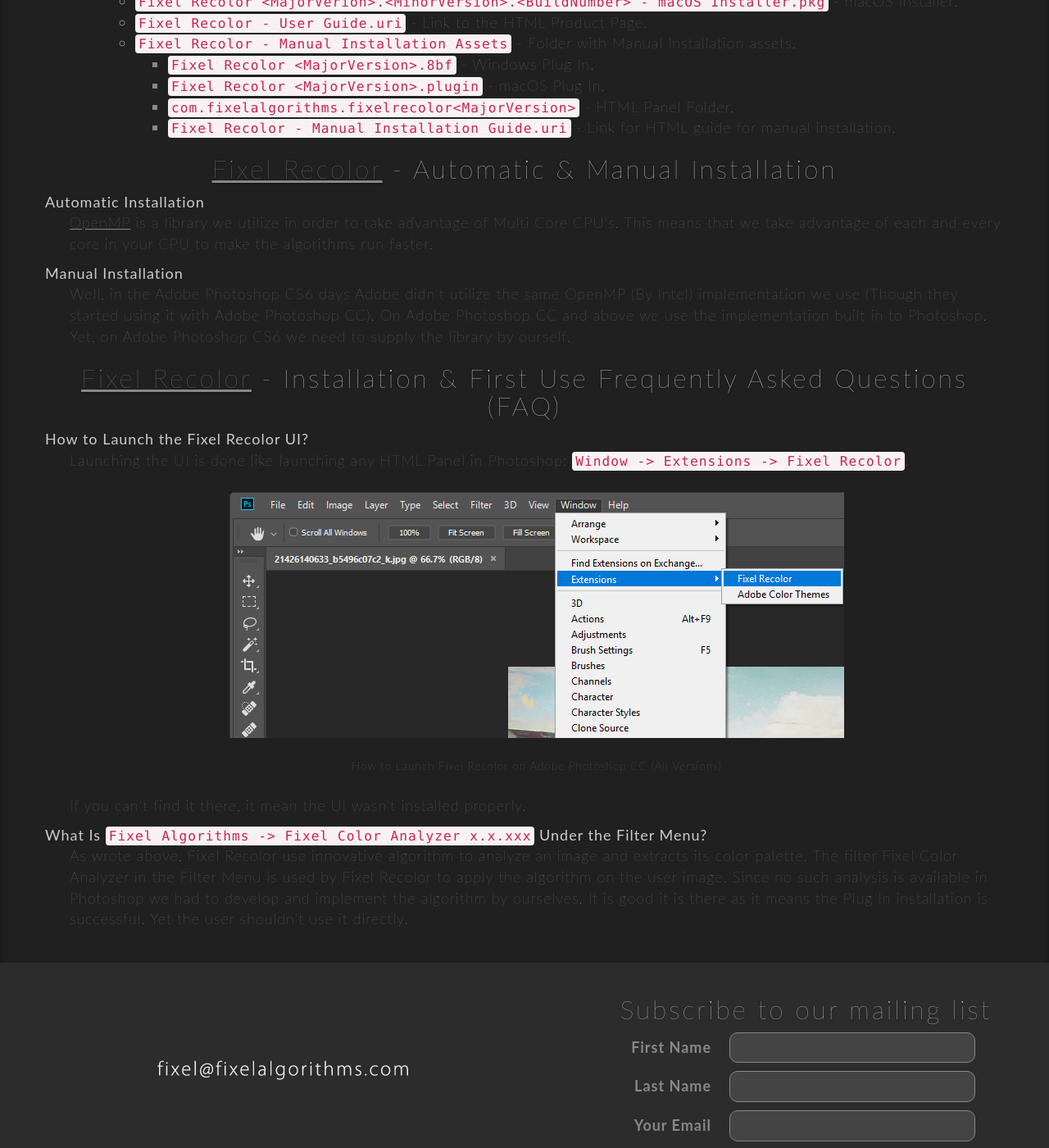
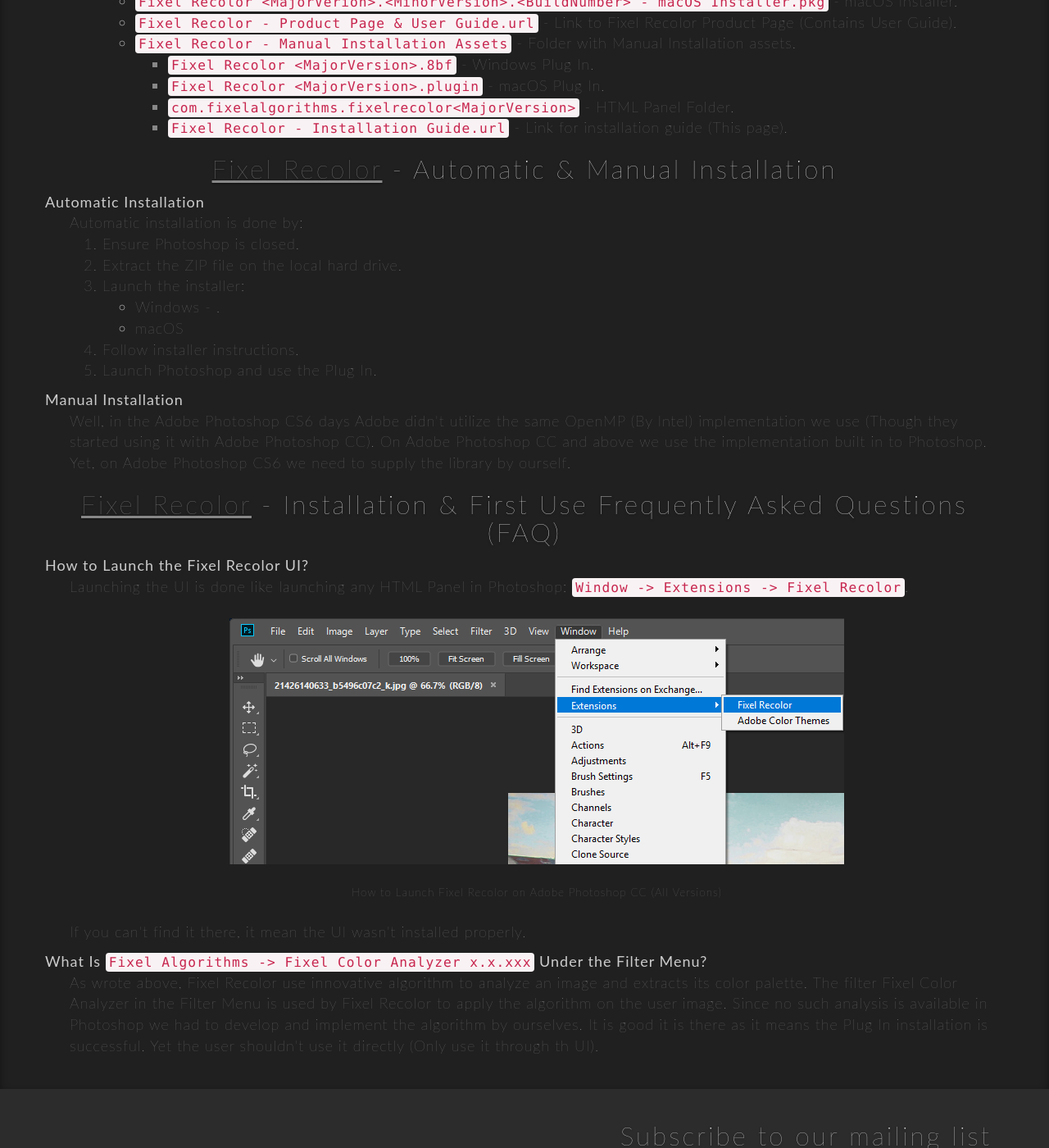
Before and after one commit to FixelAlgorithmsTeam/fixel, a Jekyll site: the page built from support/fixel-recolor-installation-guide.html, in a window 1280 px wide and 1400 px high, scrolled down 680 px. Shown: the whole window at 82% size. Built offline with Jekyll 4.4.1, drawn with Linux system fonts in a browser that asks for light colours; nearby versions of some CDN libraries; comment, search, counter and statistics services are not loaded.

Commit message:
New 	- 	Working on Fixel Recolor Installation Page. Fixed 	- 	B Known Issues 	-	C To Do 	- 	D Remarks 	- 	E

```diff
--- a/support/fixel-recolor-installation-guide.html
+++ b/support/fixel-recolor-installation-guide.html
@@ -40,12 +40,12 @@
 							<li><code>Fixel Recolor &lt;MajorVerion&gt;.&lt;MinorVersion&gt;.&lt;BuildNumber&gt;.zip</code> - The ZIP File container.<ul>
 							<li><code>Fixel Recolor &lt;MajorVerion&gt;.&lt;MinorVersion&gt;.&lt;BuildNumber&gt; - Windows Installer.exe</code> - Windows Installer.</li>
 							<li><code>Fixel Recolor &lt;MajorVerion&gt;.&lt;MinorVersion&gt;.&lt;BuildNumber&gt; - macOS Installer.pkg</code> - macOS Installer.</li>
-							<li><code>Fixel Recolor - User Guide.uri</code> - Link to the HTML Product Page.</li>
+							<li><code>Fixel Recolor - Product Page & User Guide.url</code> - Link to Fixel Recolor Product Page (Contains User Guide).</li>
 							<li><code>Fixel Recolor - Manual Installation Assets</code> - Folder with Manual Installation assets.<ul>
 							<li><code>Fixel Recolor &lt;MajorVersion&gt;.8bf</code> - Windows Plug In.</li>
 							<li><code>Fixel Recolor &lt;MajorVersion&gt;.plugin</code> - macOS Plug In.</li>
 							<li><code>com.fixelalgorithms.fixelrecolor&lt;MajorVersion&gt;</code> - HTML Panel Folder.</li>
-							<li><code>Fixel Recolor - Manual Installation Guide.uri</code> - Link for HTML guide for manual installation.</li>
+							<li><code>Fixel Recolor - Installation Guide.url</code> - Link for installation guide (This page).</li>
 							</ul>
 							</li>
 							</ul>
@@ -59,7 +59,18 @@
 					<div class="def">
 						<dt>Automatic Installation</dt>
 						<dd>
-						<a href="https://en.wikipedia.org/wiki/OpenMP" target="_blank">OpenMP</a> is a library we utilize in order to take advantage of Multi Core CPU's. This means that we take advantage of each and every core in your CPU to make the algorithms run faster.
+						Automatic installation is done by:
+						<ol>
+						<li>Ensure Photoshop is closed.</li>
+						<li>Extract the ZIP file on the local hard drive.</li>
+						<li>Launch the installer:<ul>
+							<li>Windows - .</li>
+							<li>macOS</li>
+						</ul>
+						<li>Follow installer instructions.</li>
+						<li>Launch Photoshop and use the Plug In.</li>
+						</li>
+						</ol>
 						</dd>
 					</div>
 					<div class="def">
@@ -94,7 +105,7 @@
 							As wrote above, Fixel Recolor use innovative algorithm to analyze an image and extracts its color palette.
 							The filter Fixel Color Analyzer in the Filter Menu is used by Fixel Recolor to apply the algorithm on the user image.
 							Since no such analysis is available in Photoshop we had to develop and implement the algorithm by ourselves.
-							It is good it is there as it means the Plug In installation is successful. Yet the user shouldn't use it directly.
+							It is good it is there as it means the Plug In installation is successful. Yet the user shouldn't use it directly (Only use it through th UI).
 						</dd>
 					</div>
 				</dl>
```
